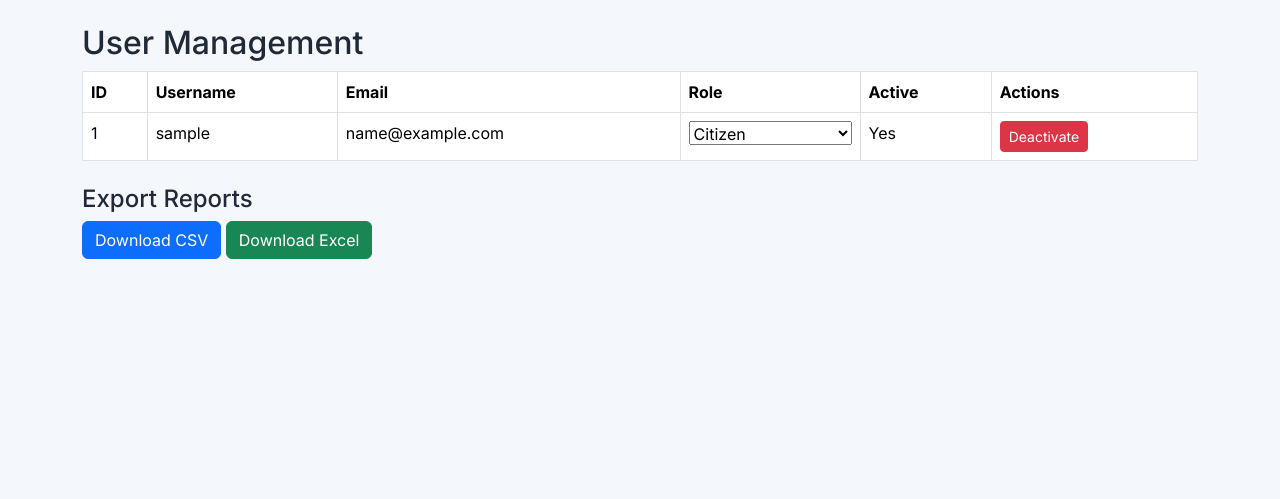
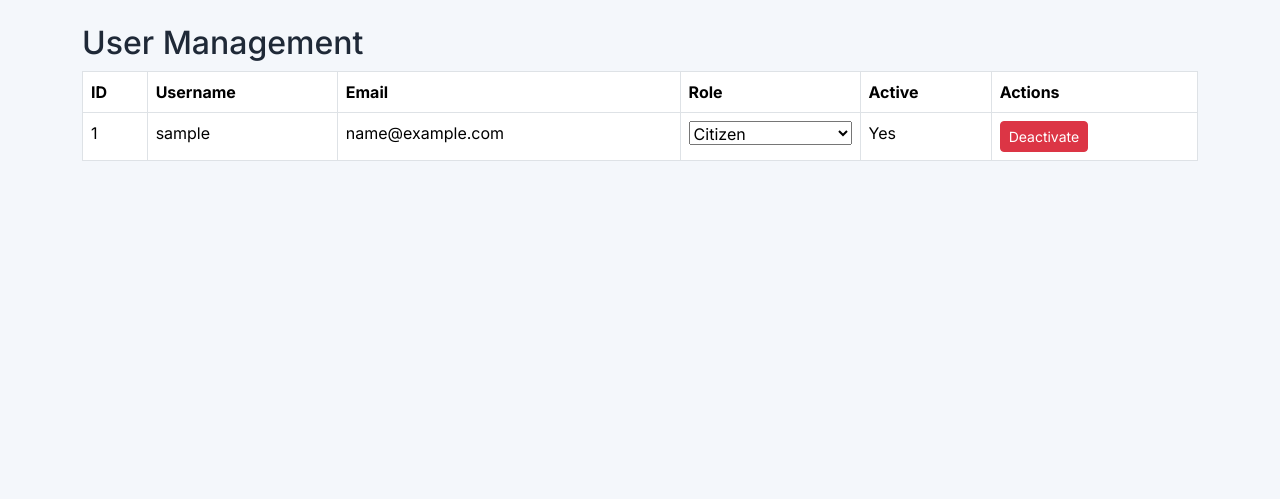
Before and after one commit to jovanoskalj/neighborhood-safety-reporter, a Django app: page /accounts/admin-panel/users/ in a window 1280 px wide. Shown: the part 86-585 px from the top of the page. Run offline with Django 5.2, Linux system fonts and the light colour scheme; the visitor is signed in with stand-in values (Sample User, id 1); data comes from the database, SQL or seed files in the repository; some libraries are stand-ins or nearby versions.

```diff
--- a/templates/accounts/admin_user_list.html
+++ b/templates/accounts/admin_user_list.html
@@ -37,10 +37,6 @@
       {% endfor %}
     </tbody>
   </table>
-  <div class="mt-4">
-  <h4>Export Reports</h4>
-  <a href="{% url 'export_reports' %}?format=csv" class="btn btn-primary">Download CSV</a>
-  <a href="{% url 'export_reports' %}?format=excel" class="btn btn-success">Download Excel</a>
-</div>
+
 </div>
 {% endblock %}
```
